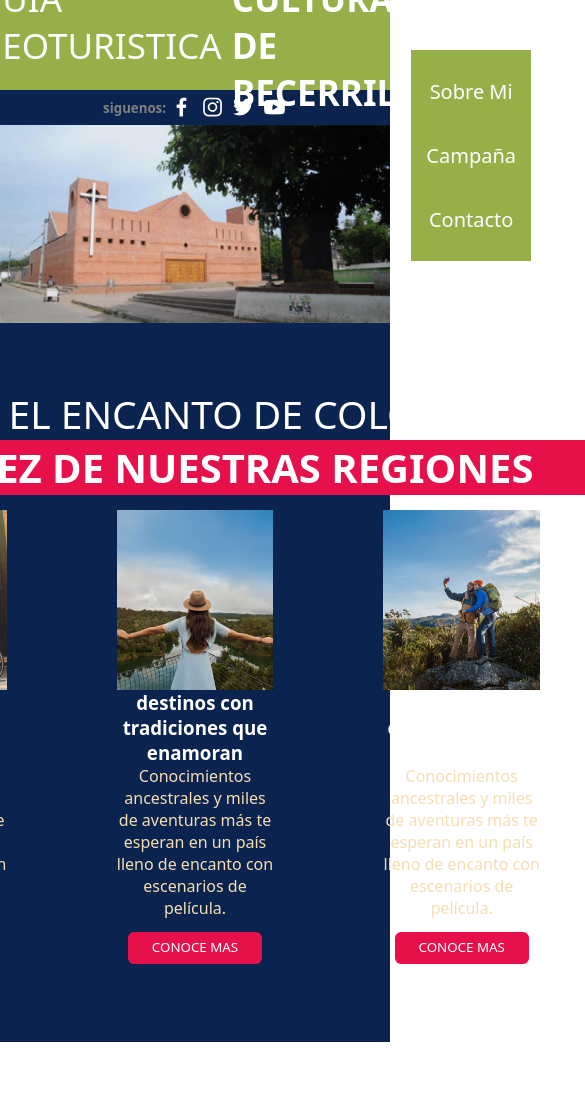
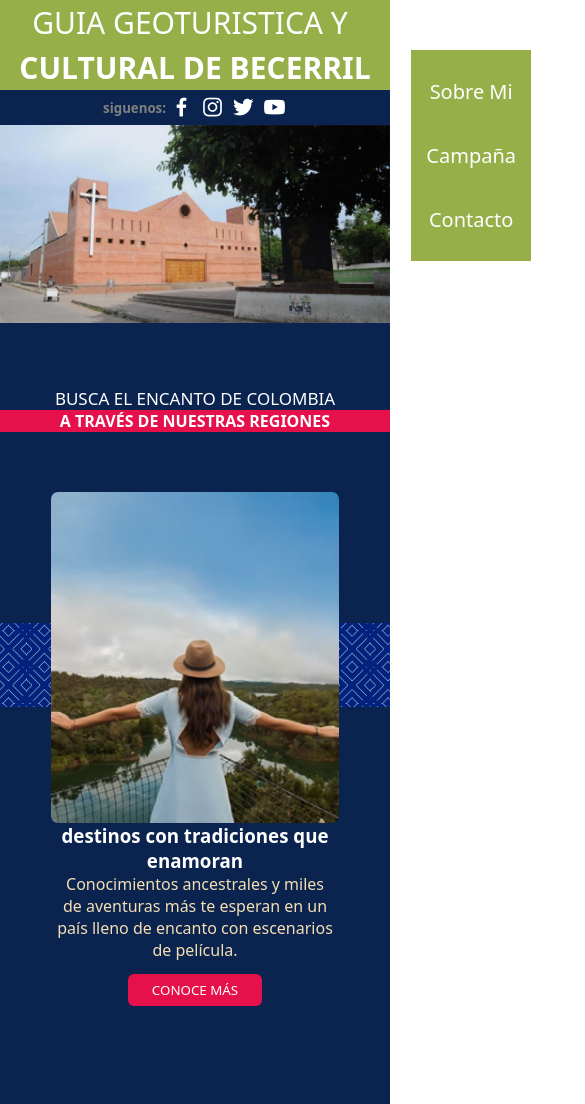
Before and after one commit to Eloysandoval10/Efrain_ramirez_Alcalde, a React (Vite) app: page / in a window 390 px wide. Shown: the whole page, 585 px wide, since content can reach past the window. Before the commit the page ends 1042 px from the top, so only its background shows below. Built offline with nearby package versions, Linux system fonts and the light colour scheme.

Commit message:
changes components

```diff
--- a/package.json
+++ b/package.json
@@ -14,7 +14,9 @@
     "react": "^18.2.0",
     "react-dom": "^18.2.0",
     "react-redux": "^8.0.7",
-    "react-router-dom": "^6.12.1"
+    "react-router-dom": "^6.12.1",
+    "react-slick": "^0.30.2",
+    "slick-carousel": "^1.8.1"
   },
   "devDependencies": {
     "@types/react": "^18.0.37",
--- a/src/components/layout/styles/Navbar.css
+++ b/src/components/layout/styles/Navbar.css
@@ -86,7 +86,6 @@
   align-items: center;
   width: 100%;
   height: 90px;
-  /* position: fixed; */
   font-size: 35px;
   z-index: 1;
 }
@@ -134,7 +133,6 @@
   .navbar_link {
     display: grid;
     top: 50px;
-    /* background-color: #174030; */
     background-color: #97af48;
     transform: translateX(140px);
   }
@@ -143,4 +141,22 @@
     transform: translateY(00px);
     transition: all ease 0.5s;
   }
+
+  .title_app {
+    display: grid;
+    text-align: center;
+  }
 }
+
+@media (max-width: 780px) {
+  .title_app {
+    font-size: 30px;
+  }
+}
+
+@media (max-width: 355px) {
+  .title_app {
+    font-size: 20px;
+    height: auto;
+  }
+}
--- a/src/components/turismoSections/TurismoSections.jsx
+++ b/src/components/turismoSections/TurismoSections.jsx
@@ -1,32 +1,74 @@
 import React from "react";
+import Slider from "react-slick";
 import fon1 from "../../../image/fon1.jpg";
 import fon2 from "../../../image/fon2.jpg";
 import fon3 from "../../../image/fon3.jpg";
+import fonPag from "../../../image/fondoPag.png";
+import "slick-carousel/slick/slick.css";
+import "slick-carousel/slick/slick-theme.css";
 import "./styles/TurismoSections.css";
 
 const TurismoSections = () => {
+  const settings = {
+    dots: true,
+    infinite: true,
+    speed: 500,
+    slidesToShow: 3,
+    slidesToScroll: 1,
+    autoplay: true,
+    autoplaySpeed: 3000,
+    arrows: true,
+    responsive: [
+      {
+        breakpoint: 768, // Cambia este valor para ajustar el punto de ruptura
+        settings: {
+          slidesToShow: 1,
+          slidesToScroll: 1,
+        },
+      },
+      {
+        breakpoint: 1024, // Cambia este valor para ajustar el punto de ruptura
+        settings: {
+          slidesToShow: 2,
+          slidesToScroll: 1,
+        },
+      },
+    ],
+  };
+
   return (
     <section className="containerSectionTurismo">
+      <div className="otherPhotos">
+        <img src={fonPag} alt="Photo 1" className="photo" />
+        <img src={fonPag} alt="Photo 2" className="photo" />
+        <img src={fonPag} alt="Photo 3" className="photo" />
+        <img src={fonPag} alt="Photo 4" className="photo" />
+        <img src={fonPag} alt="Photo 5" className="photo" />
+        <img src={fonPag} alt="Photo 6" className="photo" />
+        <img src={fonPag} alt="Photo 7" className="photo" />
+        <img src={fonPag} alt="Photo 8" className="photo" />
+        <img src={fonPag} alt="Photo 9" className="photo" />
+      </div>
       <h2 className="titleSectionTurismo">
-        {" "}
         <span className="spanSectionTitle1">busca el encanto de colombia</span>
         <span className="spanSectionTitle2">
           {" "}
-          a travez de nuestras regiones
+          a través de nuestras regiones
         </span>
       </h2>
-      <section className="containerSectionTurismo_secion">
+      <div className="carouselContainer">
+        <Slider {...settings}>
           <div className="containerSectionTurismo_divCard">
             <div className="containerSectionTurismo_divImg">
               <img src={fon3} alt="" className="imgTurismo1" />
             </div>
             <h3 className="h3Turismo">destinos con tradiciones que enamoran</h3>
             <p className="pTurismo">
-            Conocimientos ancestrales y miles de aventuras más te esperan en un
-            país lleno de encanto con escenarios de película.
+              Conocimientos ancestrales y miles de aventuras más te esperan en
+              un país lleno de encanto con escenarios de película.
             </p>
             <div className="containerTurismoBtn">
-            <button className="turismoBtn">conoce mas</button>
+              <button className="turismoBtn">conoce más</button>
             </div>
           </div>
           <div className="containerSectionTurismo_divCard">
@@ -35,27 +77,30 @@ const TurismoSections = () => {
             </div>
             <h3 className="h3Turismo">destinos con tradiciones que enamoran</h3>
             <p className="pTurismo">
-            Conocimientos ancestrales y miles de aventuras más te esperan en un
-            país lleno de encanto con escenarios de película.
+              Conocimientos ancestrales y miles de aventuras más te esperan en
+              un país lleno de encanto con escenarios de película.
             </p>
             <div className="containerTurismoBtn">
-            <button className="turismoBtn">conoce mas</button>
+              <button className="turismoBtn">conoce más</button>
             </div>
           </div>
           <div className="containerSectionTurismo_divCard">
             <div className="containerSectionTurismo_divImg">
               <img src={fon1} alt="" className="imgTurismo3" />
             </div>
-          <h3 className="h3Turismo">destinos con experiencia que enamoran</h3>
+            <h3 className="h3Turismo">
+              destinos con experiencias que enamoran
+            </h3>
             <p className="pTurismo">
-            Conocimientos ancestrales y miles de aventuras más te esperan en un
-            país lleno de encanto con escenarios de película.
+              Conocimientos ancestrales y miles de aventuras más te esperan en
+              un país lleno de encanto con escenarios de película.
             </p>
             <div className="containerTurismoBtn">
-            <button className="turismoBtn">conoce mas</button>
+              <button className="turismoBtn">conoce más</button>
             </div>
           </div>
-      </section>
+        </Slider>
+      </div>
     </section>
   );
 };
--- a/src/components/turismoSections/styles/TurismoSections.css
+++ b/src/components/turismoSections/styles/TurismoSections.css
@@ -2,7 +2,39 @@
   display: grid;
   justify-content: center;
   padding: 4rem;
+  z-index: 3;
   background-color: #0a244f;
+  position: relative;
+  overflow: hidden;
+}
+
+.otherPhotos {
+  position: absolute;
+  z-index: 1;
+  display: flex;
+  top: 310px;
+  left: 0;
+  width: 100%;
+  max-width: 100%;
+}
+
+.photo {
+  width: 100%;
+  max-width: 200px;
+  box-sizing: border-box;
+  position: relative;
+}
+
+.photo::before {
+  content: "";
+  position: absolute;
+  top: 0;
+  left: 0;
+  width: 100%;
+  height: 100%;
+  background: rgba(128, 128, 128, 0.5);
+  z-index: 1;
+  pointer-events: none;
 }
 
 .titleSectionTurismo {
@@ -10,53 +42,50 @@
   display: grid;
   color: white;
   text-align: center;
-  margin: 0px 0px 15px;
+  margin: 0px 0px 40px;
   text-transform: uppercase;
-  /* border: 1px solid red; */
 }
 
 .spanSectionTitle1 {
   font-weight: 400;
-  font-size: 39px;
+  font-size: 21px;
 }
+
 .spanSectionTitle2 {
   font-weight: 900;
   padding: 0px 9.3px;
   background-color: #e6104b;
-  font-size: 40px;
-
+  font-size: 22px;
   width: 35%;
-  min-width: 800px;
-  /* padding: 0.01em 0.5em; */
+  min-width: 500px;
 }
 
-.containerSectionTurismo_secion {
-  display: flex;
-  justify-content: center;
+.carouselContainer {
+  width: 100%;
+  max-width: 1200px; /* Ajusta según sea necesario */
+  margin: 0 auto;
+  overflow: hidden;
+  z-index: 2;
 }
 
 .containerSectionTurismo_divCard {
-  margin-left: 3px;
-  margin-right: 3px;
-  justify-content: center;
-  display: grid;
+  padding: 20px;
+  box-sizing: border-box;
 }
 
 .containerSectionTurismo_divImg {
   justify-content: center;
+  width: 320px;
+  justify-content: center;
+  margin: 0 auto;
   display: flex;
 }
 
-.imgTurismo1 {
-  width: 60%;
-}
-
-.imgTurismo2 {
-  width: 60%;
-}
-
+.imgTurismo1,
+.imgTurismo2,
 .imgTurismo3 {
-  width: 60%;
+  border-radius: 7px;
+  width: 90%; /* Ajusta para que se adapten al contenedor */
 }
 
 .h3Turismo {
@@ -70,7 +99,7 @@
 
 .pTurismo {
   color: wheat;
-  width: 60%;
+  width: 60%; /* Ajusta según sea necesario */
   justify-content: center;
   display: flex;
   margin: 0 auto;
@@ -87,7 +116,7 @@
   max-width: 200px;
   padding: 0.7em 1.3em;
   line-height: 1;
-  display: inline-block;
+  /* display: inline-block; */
   margin: 0 auto;
 }
 
@@ -98,10 +127,44 @@
   background-color: #e6104b;
   border-radius: 6px;
   text-transform: uppercase;
-  /* max-width: 200px; */
   padding: 0.7em 1.8em;
   line-height: 1;
-  /* display: inline-block; */
-  /* margin: 0 auto; */
   border: none;
+  cursor: pointer;
 }
+
+@media (max-width: 365px) {
+  .spanSectionTitle1 {
+    font-size: 17px;
+  }
+  .spanSectionTitle2 {
+    font-size: 16px;
+  }
+
+  .pTurismo {
+    width: 40%;
+  }
+
+  .h3Turismo {
+    width: 40%;
+  }
+
+  .otherPhotos {
+    top: 290px;
+    left: 0;
+  }
+}
+
+@media (max-width: 400px) {
+  .spanSectionTitle1 {
+    font-size: 17px;
+  }
+  .spanSectionTitle2 {
+    font-size: 16px;
+    /* min-width: 320px; */
+  }
+  .otherPhotos {
+    top: 300px;
+    left: 0;
+  }
+}
```
Also changed, not shown: image/fondoPag.png (added), 1 other file (tests, documents, lock files or other folders). Lines whose indentation alone changed are shown as unchanged.
